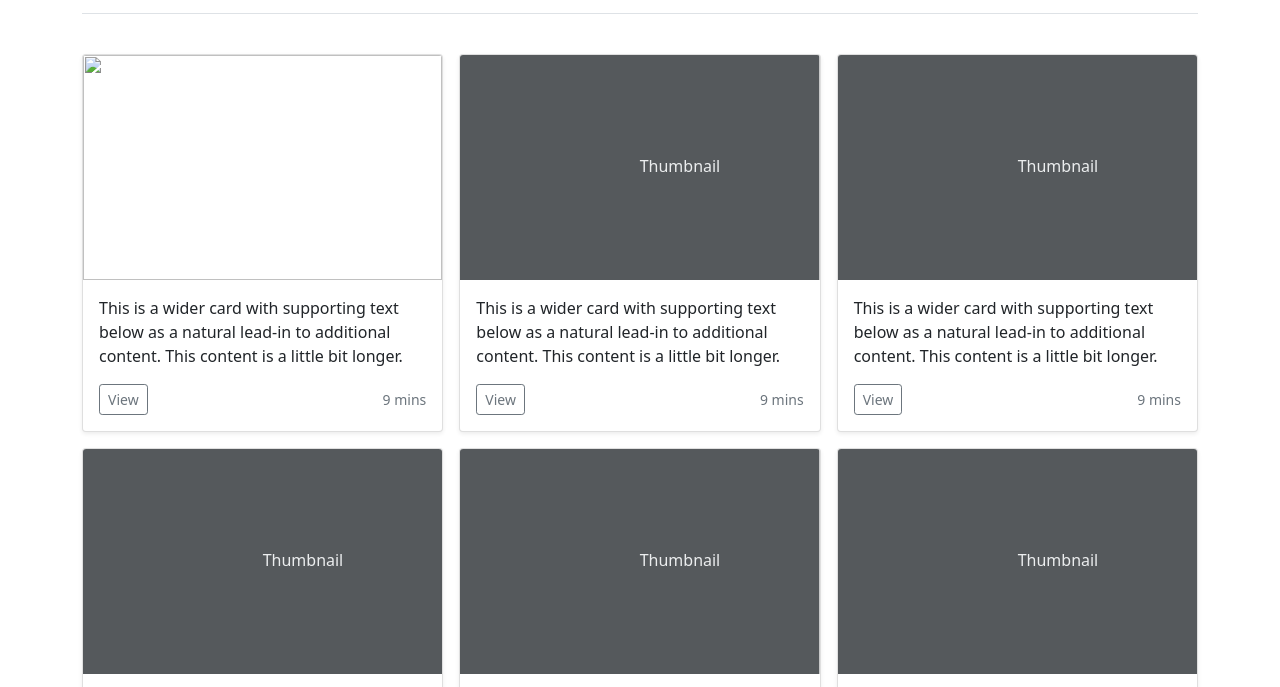
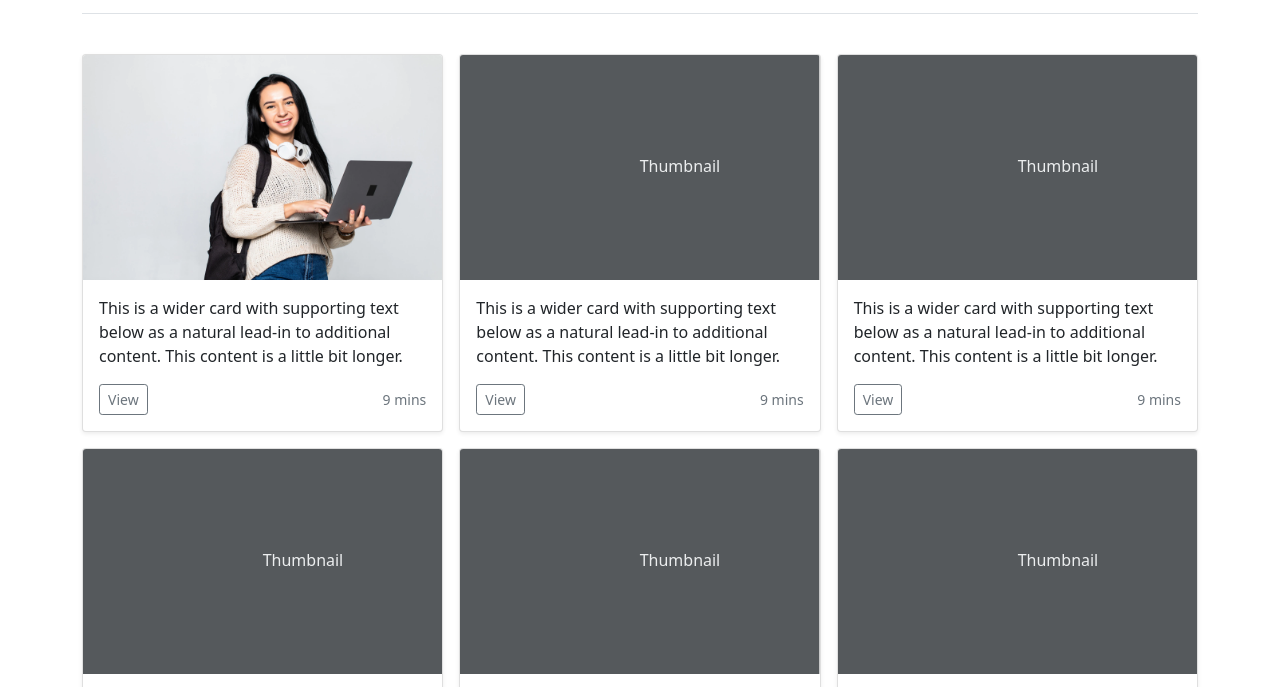
Before and after one commit to sandeeprathor55/Simple-blog-website-, a plain HTML site: page blog.html in a window 1280 px wide. Shown: the part 59-746 px from the top of the page. Drawn offline with nearby package versions, Linux system fonts and the light colour scheme.

Commit message:
Update blog.html

```diff
--- a/blog.html
+++ b/blog.html
@@ -59,7 +59,7 @@
     <div class="row row-cols-1 row-cols-sm-2 row-cols-md-3 g-3 my-4">
         <div class="col">
           <div class="card shadow-sm">
-          <img src="/images/happy-young-woman-holding-laptop-gray-wall_231208-1264.webp"  class="bd-placeholder-img card-img-top" width="100%" height="225"  alt="">
+          <img src="happy-young-woman-holding-laptop-gray-wall_231208-1264.webp"  class="bd-placeholder-img card-img-top" width="100%" height="225"  alt="">
             <div class="card-body">
               <p class="card-text">This is a wider card with supporting text below as a natural lead-in to additional content. This content is a little bit longer.</p>
               <div class="d-flex justify-content-between align-items-center">
```
